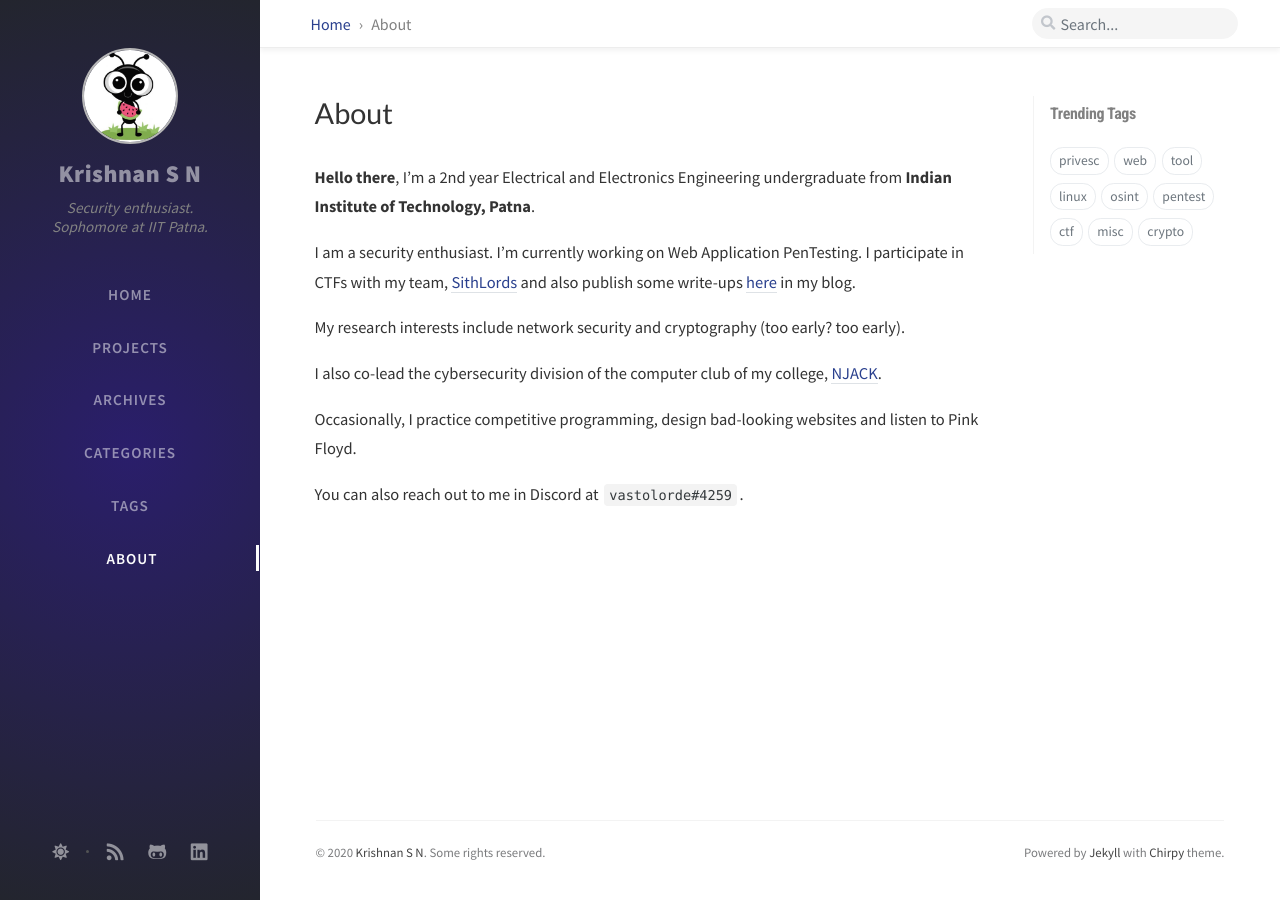
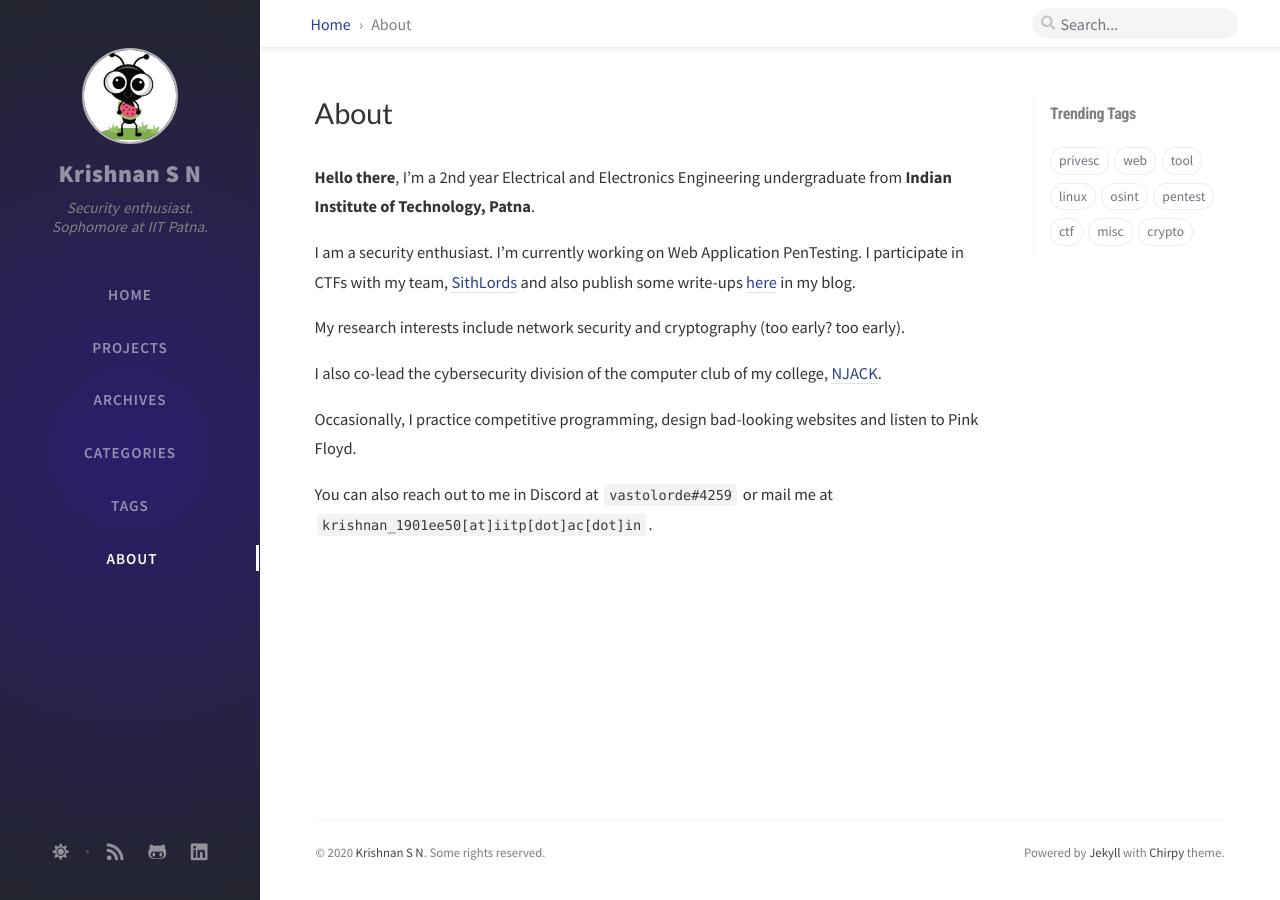
Before and after one commit to lordlabuckdas/lordlabuckdas.github.io, a Jekyll site: the page built from tabs/about.md, in a window 1280 px wide. Built offline with Jekyll 4.4.1, drawn with Linux system fonts in a browser that asks for light colours; nearby versions of some CDN libraries; comment, search, counter and statistics services are not loaded.

Commit message:
liame id for those v v few ppl who might need it

```diff
--- a/tabs/about.md
+++ b/tabs/about.md
@@ -12,6 +12,6 @@ I also co-lead the cybersecurity division of the computer club of my college, [N
 
 Occasionally, I practice competitive programming, design bad-looking websites and listen to Pink Floyd.
 
-You can also reach out to me in Discord at `vastolorde#4259`.
+You can also reach out to me in Discord at `vastolorde#4259` or mail me at `krishnan_1901ee50[at]iitp[dot]ac[dot]in`.
 
 <script src="https://tryhackme.com/badge/206482"></script>
```
